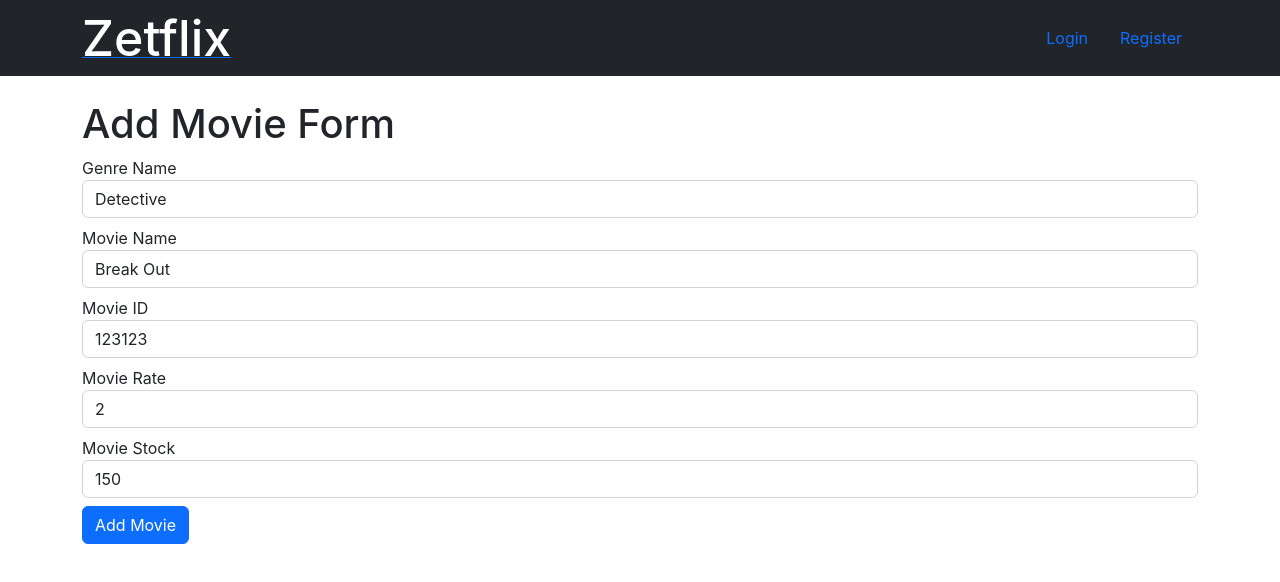
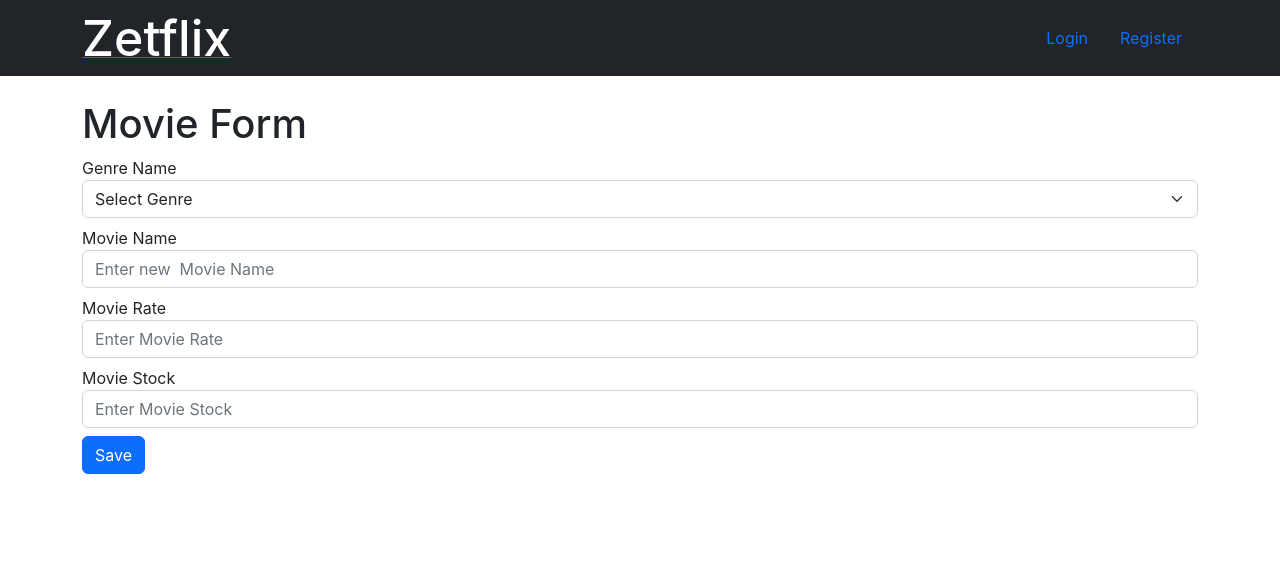
Before and after one commit to MuhammaddiyorQobulov/HOMEWORKS, a React (Create React App) app: page /add-movie in a window 1280 px wide. Shown: the top 582 px of the page. Built offline with nearby package versions, Linux system fonts and the light colour scheme.

Commit message:
moviees edit

```diff
--- a/src/app.jsx
+++ b/src/app.jsx
@@ -3,36 +3,47 @@ import { Switch, Route } from "react-router-dom";
 import { Login, Movies, Register } from "./pages";
 import { NavBar } from "./components";
 import AddMovie from "./pages/add-movie";
+import { fakeGetMovies } from "./services";
 
 class App extends Component {
   state = {
-    newMovies: JSON.parse(localStorage.getItem("newMovies")),
+    movies: fakeGetMovies(),
   };
 
-  addMovie = (arr) => {
-    const newMovies = this.state.newMovies;
-    newMovies.push(arr);
-    localStorage.setItem("newMovies", JSON.stringify(newMovies));
+  handleAddMovie = (movie) => {
+    let editMovieIdx = this.state.movies.findIndex((m) => m._id === movie._id);
+    console.log(editMovieIdx);
+    this.state.movies[editMovieIdx] = movie;
+    const movies = [...this.state.movies, editMovieIdx > 0 && movie];
+    this.setState({ movies });
   };
 
   render() {
-    if (!localStorage.hasOwnProperty("newMovies")) {
-      localStorage.setItem("newMovies", JSON.stringify([]));
-    }
-
     return (
       <>
         <NavBar />
         <div className="container pt-4 wrapper">
           <Switch>
+            {/* <Route exact path="/" component={() => <h1>Zetflix</h1>} /> */}
             <Route exact path="/login" component={Login} />
             <Route exact path="/register" component={Register} />
             <Route
               exact
               path="/add-movie"
-              component={() => <AddMovie addMovie={this.addMovie} />}
+              component={(props) => (
+                <AddMovie
+                  {...props}
+                  push={props.history.push}
+                  onAddMovie={this.handleAddMovie}
+                />
+              )}
             />
-            <Route path="/" component={Movies} />
+            <Route
+              path="/"
+              component={(props) => (
+                <Movies {...props} movies={this.state.movies} />
+              )}
+            />
           </Switch>
         </div>
       </>
--- /dev/null
+++ b/src/components/common/select.jsx
@@ -0,0 +1,25 @@
+const Select = ({ placeholder, name, label, error, options = [], ...args }) => {
+  return (
+    <div className='form-group'>
+      <label htmlFor={name}>{label}</label>
+      <select
+        placeholder={placeholder}
+        className='form-select'
+        name={name}
+        required
+        {...args}>
+        <option value='' disabled hidden>
+          Select Genre
+        </option>
+        {options.map(({ _id, name }) => (
+          <option value={_id} key={_id}>
+            {name}
+          </option>
+        ))}
+      </select>
+      {error && <div className='alert alert-sm alert-danger'>{error}</div>}
+    </div>
+  );
+};
+
+export default Select;
--- a/src/index.jsx
+++ b/src/index.jsx
@@ -14,3 +14,8 @@ root.render(
     <ToastContainer autoClose={8000} />
   </BrowserRouter>
 );
+
+String.prototype.toCapital = function () {
+  const first = this[0];
+  return first.toUpperCase() + this.substring(1);
+};
--- a/src/pages/add-movie.jsx
+++ b/src/pages/add-movie.jsx
@@ -1,42 +1,45 @@
+import { faker } from "@faker-js/faker";
 import { Component } from "react";
 import { toast } from "react-toastify";
 import Input from "../components/common/input";
+import Select from "../components/common/select";
+import { fakeGetGenres } from "../services";
+import { fakeGetGenre } from "../services/fake-get-genres";
 
-String.prototype.toCapital = function () {
-  const first = this[0];
-  return first.toUpperCase() + this.substring(1);
-};
-
+const genres = fakeGetGenres();
 class AddMovie extends Component {
   state = {
     disabled: false,
     movie: {
-      genre: "Detective",
-      title: "Break Out",
-      id: "123123",
-      rate: "2",
-      stock: "150",
+      genre: "",
+      title: "",
+      dailyRentalRate: "",
+      numberInStock: "",
+      _id: this.props.location.state
+        ? this.props.location.state.movie._id
+        : faker.database.mongodbObjectId(),
     },
     errors: {},
   };
 
   validate = () => {
-    const { genre, title, id, rate, stock } = this.state.movie;
+    const { title, dailyRentalRate, numberInStock } = this.state.movie;
     const errors = {};
 
-    if (genre.trim() === "") errors.genre = "Genre is required!";
-    if (title.trim() === "") errors.title = "Email is required!";
-    if (id.trim() === "") errors.id = "Email is required!";
-    if (rate.trim() === "") errors.rate = "Email is required!";
-    if (stock.trim() === "") errors.stock = "Email is required!";
+    if (title.trim() === "") errors.title = "Title is required!";
+    if (dailyRentalRate.trim() === "")
+      errors.dailyRentalRate = "dailyRentalRate is required!";
+    if (numberInStock.trim() === "")
+      errors.numberInStock = "numberInStock is required!";
 
     return Object.values(errors).length ? errors : false;
   };
 
   handleSubmit = (e) => {
     e.preventDefault();
+    const editMovie = this.props.location.state;
     this.setState({ disabled: true });
-    this.props.addMovie(this.state.movie);
+
     const errors = this.validate();
     if (errors) {
       this.setState({ errors, disabled: false });
@@ -44,9 +47,16 @@ class AddMovie extends Component {
     }
 
     const { title, genre } = this.state.movie;
+
+    editMovie && console.log(editMovie);
     setTimeout(() => {
+      const movie = { ...this.state.movie };
+      movie.genre = editMovie
+        ? editMovie.movie.genre
+        : fakeGetGenre(movie.genre);
+      this.props.onAddMovie(movie);
       toast.success(`Added Movie, Genre: ${genre} Name: ${title}`);
-      this.setState({ disabled: false });
+      this.props.push("/movies");
     }, 2000);
   };
 
@@ -68,15 +78,16 @@ class AddMovie extends Component {
     const { disabled, movie, errors } = this.state;
     return (
       <>
-        <h1>Add Movie Form</h1>
+        <h1>Movie Form</h1>
         <form onSubmit={this.handleSubmit}>
-          <Input
+          <Select
             name="genre"
             label="Genre Name"
-            placeholder="Enter new Genre Name"
+            placeholder="Select Genre"
             value={movie.genre}
             onChange={this.handleChange}
             error={errors.genre}
+            options={genres}
           />
           <Input
             name="title"
@@ -87,32 +98,23 @@ class AddMovie extends Component {
             error={errors.title}
           />
           <Input
-            name="id"
-            label="Movie ID"
-            placeholder="Enter Movie ID"
-            value={movie.id}
+            name="dailyRentalRate"
+            label="Movie Rate"
+            placeholder="Enter Movie Rate"
+            value={movie.dailyRentalRate}
             onChange={this.handleChange}
-            error={errors.id}
+            error={errors.dailyRentalRate}
           />
           <Input
-            name="rate"
-            label="Movie Rate"
-            placeholder="Enter Movie Rate"
-            value={movie.rate}
-            onChange={this.handleChange}
-            error={errors.rate}
-          />
-          <Input
-            name="stock"
+            name="numberInStock"
             label="Movie Stock"
             placeholder="Enter Movie Stock"
-            value={movie.stock}
+            value={movie.numberInStock}
             onChange={this.handleChange}
-            error={errors.stock}
+            error={errors.numberInStock}
           />
-
           <button className="btn btn-primary" disabled={disabled}>
-            Add Movie
+            Save
           </button>
         </form>
       </>
--- a/src/pages/login.jsx
+++ b/src/pages/login.jsx
@@ -2,10 +2,6 @@ import { Component } from "react";
 import { toast } from "react-toastify";
 import Input from "../components/common/input";
 
-String.prototype.toCapital = function () {
-  const first = this[0];
-  return first.toUpperCase() + this.substring(1);
-};
 
 class Login extends Component {
   state = {
--- a/src/pages/movies.jsx
+++ b/src/pages/movies.jsx
@@ -1,11 +1,10 @@
 import { Component } from "react";
 import { toast } from "react-toastify";
 import _ from "lodash";
-import { fakeGetGenres, fakeGetMovies } from "../services";
+import { fakeGetGenres } from "../services";
 import { paginate } from "../helpers/paginate";
 import { MoviesTable, Genres, Loader, Total } from "../components";
 import { Link } from "react-router-dom";
-import { logDOM } from "@testing-library/react";
 /**
  * @imports
  * ✅ packages
@@ -55,39 +54,17 @@ class Movies extends Component {
     toast.error(`Deleted Movie = ${movieID}`);
   };
 
-  renderNewMovie = () => {
-    const newMovies = JSON.parse(localStorage.getItem("newMovies"));
-    const movies = newMovies.map(({ id, rate, title, genre, stock }, idx) => {
-      let genreID = "";
-      if (genre === "Detective") {
-        genreID = "62e205c2a01bc724f00bf9e1";
-      } else if (genre === "Comedy") {
-        genreID = "62e205b8a01bc724f00bf9dd";
-      } else if (genre === "Dramma") {
-        genreID = "62e205aea01bc724f00bf9db";
-      } else if (genre === "Horror") {
-        genreID = "62e0dd25a92da7816ff603cf";
-      }
-
-      return {
-        dailyRentalRate: rate,
-        genre: { _id: genreID, name: genre },
-        numberInStock: stock,
-        title: title,
-        _id: id,
-      };
-    });
-
-    return movies;
-  };
-
   componentDidMount() {
-    let movies = fakeGetMovies();
+    let movies = this.props.movies;
     const genres = fakeGetGenres();
     genres.unshift({ name: "All", _id: "all" });
-    movies = [...movies, ...this.renderNewMovie()];
     setTimeout(() => this.setState({ loading: false, movies, genres }), 1000);
   }
+
+  handleEditmovie = (movieID) => {
+    const { movies } = this.state;
+    const movie = movies.find((movie) => movie._id === movieID);
+  };
 
   render() {
     if (this.state.loading) return <Loader />;
@@ -129,6 +106,7 @@ class Movies extends Component {
             onDeleteMovie={this.handleDeleteMovie}
             onPageChange={this.handlePageChange}
             onLike={this.handleLike}
+            onEdit={this.handleEditmovie}
           />
         </div>
       </div>
--- a/src/services/fake-get-genres.js
+++ b/src/services/fake-get-genres.js
@@ -1,12 +1,11 @@
-export function fakeGetGenres() {
-  return [
+const genres = [
   {
     _id: "62e0dd25a92da7816ff603cf",
     name: "Horror",
   },
   {
     _id: "62e205aea01bc724f00bf9db",
-      name: "Dramma",
+    name: "Drama",
   },
   {
     _id: "62e205b8a01bc724f00bf9dd",
@@ -17,4 +16,12 @@ export function fakeGetGenres() {
     name: "Detective",
   },
 ];
+
+export function fakeGetGenres() {
+  return [...genres];
 }
+
+export function fakeGetGenre(genreID) {
+  const genre = genres.find(({ _id }) => _id === genreID);
+  return { ...genre };
+}
--- a/src/services/fake-get-movies.js
+++ b/src/services/fake-get-movies.js
@@ -4,11 +4,13 @@ export function fakeGetMovies() {
       _id: "62e0dd5ca92da7816ff603d3",
       title: "The Facebook New Film",
       genre: {
-        _id: "62e0dd25a92da7816ff603cf",
-        name: "Horror",
+        genre: {
+          _id: "62e0dd25a92da7816ff603cf",
+          name: "Horror",
+        },
+        numberInStock: 5,
+        dailyRentalRate: 200,
       },
-      numberInStock: 5,
-      dailyRentalRate: 200,
     },
     {
       _id: "62e20594a01bc724f00bf9d4",
@@ -65,7 +67,7 @@ export function fakeGetMovies() {
       title: "Mendirman Jaloliddin",
       genre: {
         _id: "62e205aea01bc724f00bf9db",
-        name: "Dramma",
+        name: "Drama",
       },
       numberInStock: 5,
       dailyRentalRate: 200,
@@ -75,7 +77,7 @@ export function fakeGetMovies() {
       title: "Mening ismim Xon",
       genre: {
         _id: "62e205aea01bc724f00bf9db",
-        name: "Dramma",
+        name: "Drama",
       },
       numberInStock: 5,
       dailyRentalRate: 200,
```
Also changed, not shown: src/components/genres.jsx (+8 -7 lines), src/components/movies-table.jsx (+15 -2 lines), src/components/nav-bar.jsx (+9 -12 lines), src/pages/register.jsx (+14 -19 lines). Lines whose indentation alone changed are shown as unchanged.
